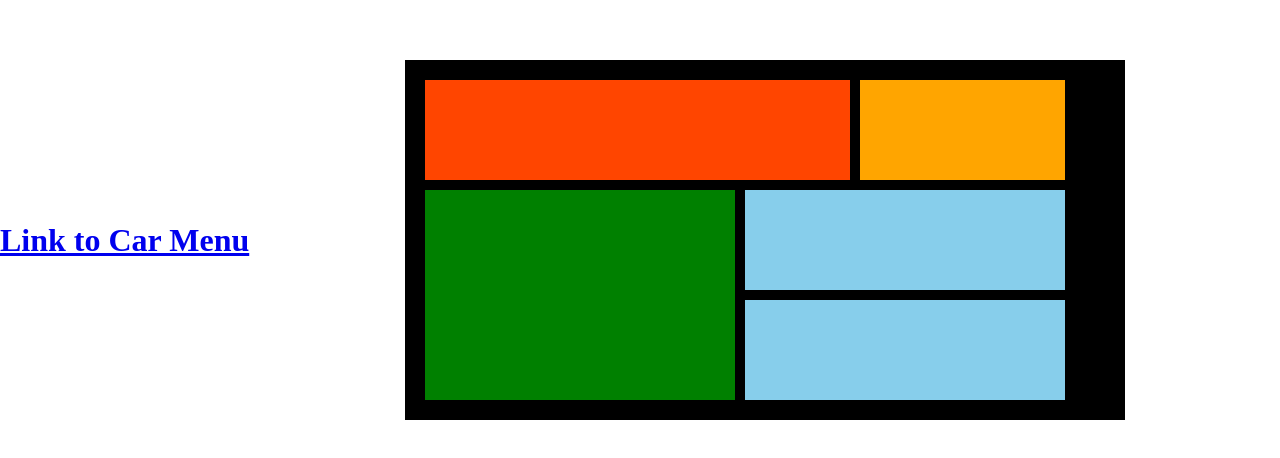
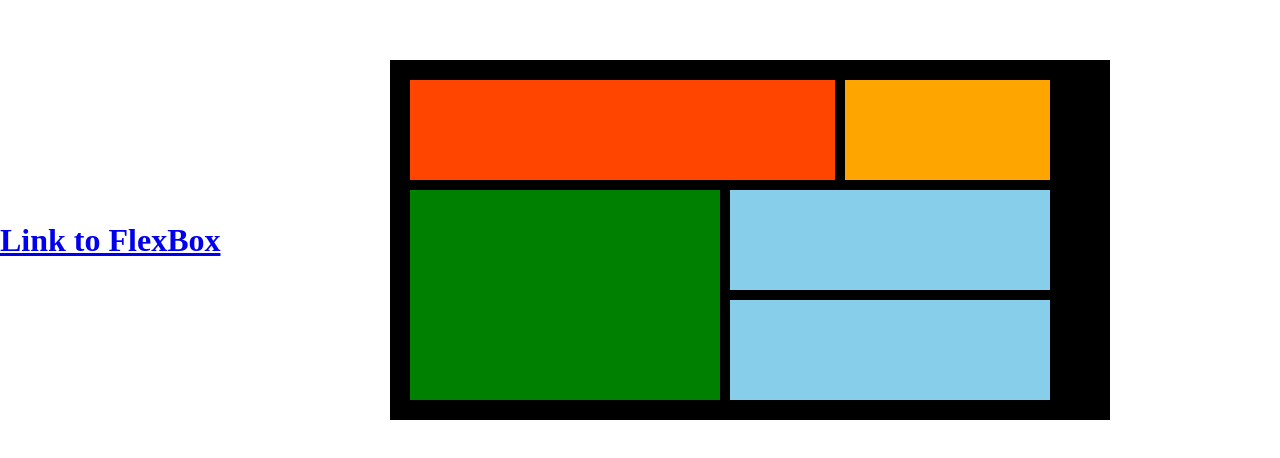
Before and after one commit to Ot-Charlie/Grid-and-Flex, a plain HTML site: page grid.html in a window 1280 px wide. Shown: the part 180-638 px from the top of the page. Drawn offline with Linux system fonts and the light colour scheme.

Commit message:
Update grid.html

```diff
--- a/grid.html
+++ b/grid.html
@@ -9,7 +9,7 @@
 </head>
 <header>
     <a href="index.html">
-        <h1>Link to Car Menu</h1></a>
+        <h1>Link to FlexBox</h1></a>
 </header>
 <body>
     <main>
```
